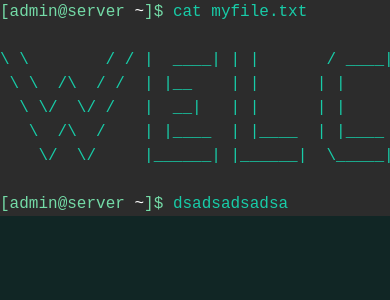
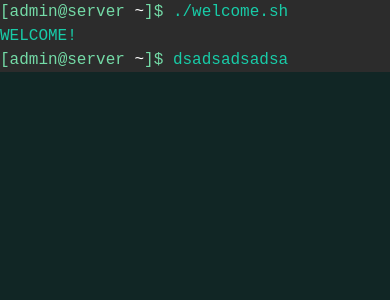
Before and after one commit to nikita-skobov/nikitas-link, a React (Create React App) app: page / in a window 390 px wide. Shown: the top 300 px of the page. Built offline with nearby package versions, Linux system fonts and the light colour scheme.

Commit message:
prevents displaying block ascii letters if on mobile

```diff
--- a/src/initialCommands.js
+++ b/src/initialCommands.js
@@ -15,9 +15,22 @@ const WELCOME = `
     \\/  \\/     |______| |______|  \\_____|  \\____/  |_|  |_| |______|
 `
 
+let htmlFriendlyWelcome = replaceNewlinesWithBreaks(WELCOME.replace(/ /g, '\u00a0'), 'm-0')
+// replaces empty spaces with unicode empty space. no margins in the
+// paragraph children that replaceNewlinesWithBreaks inserts.
+
+const pixelsPerChar = 10
+const welcomeWidth = WELCOME.split('\n')[1].length * pixelsPerChar
+
+if (window.innerWidth < welcomeWidth) {
+    htmlFriendlyWelcome = 'WELCOME!'
+}
+
 const initialTerminalHistory = [
-    <TerminalInput command="cat myfile.txt" />,
-    <div>{replaceNewlinesWithBreaks(WELCOME.replace(/ /g, '\u00a0'), 'm-0')}</div>,
+    <TerminalInput command="./welcome.sh" />,
+    <div>
+        {htmlFriendlyWelcome}
+    </div>,
     <TerminalInput command="dsadsadsadsa" />,
 ]
 
```
